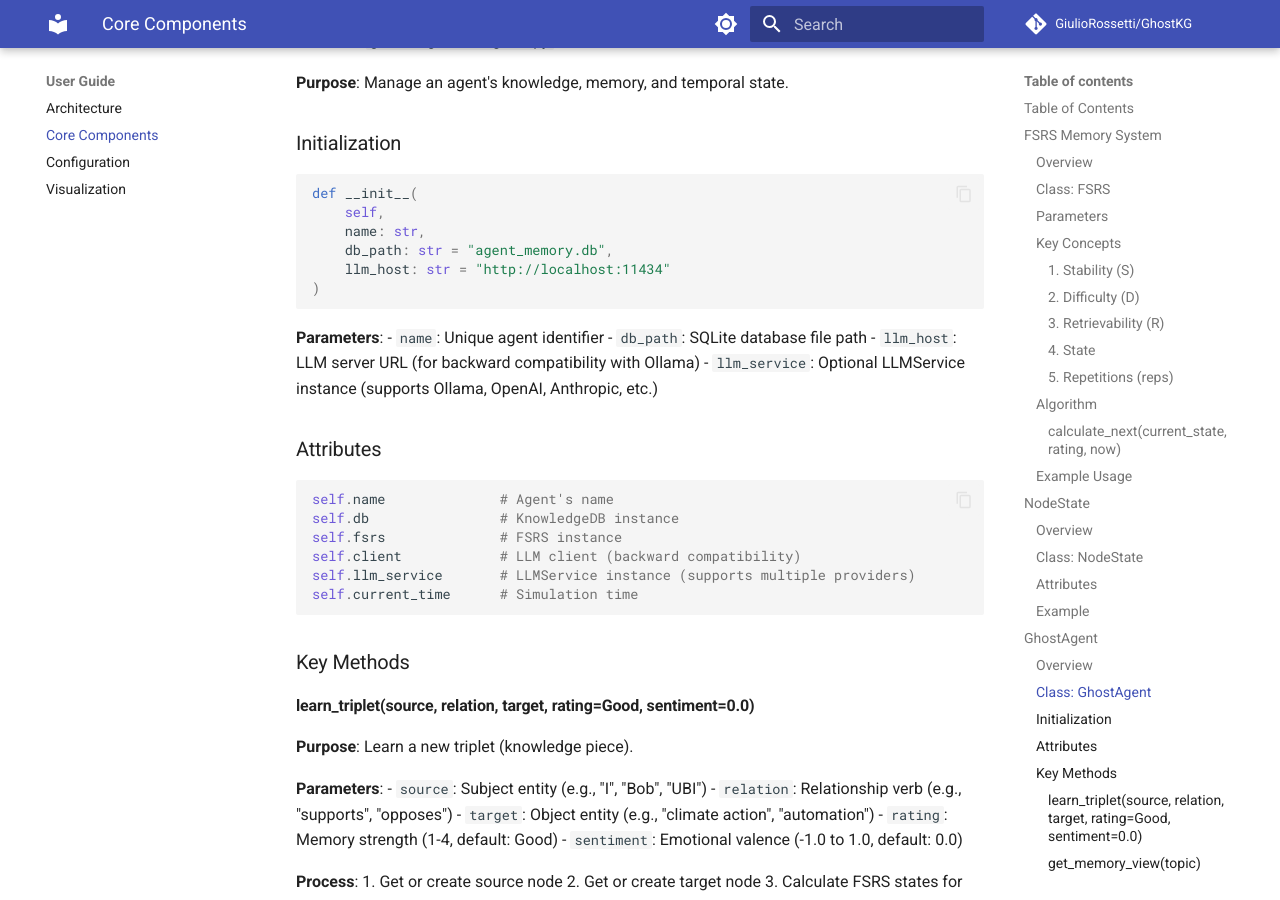
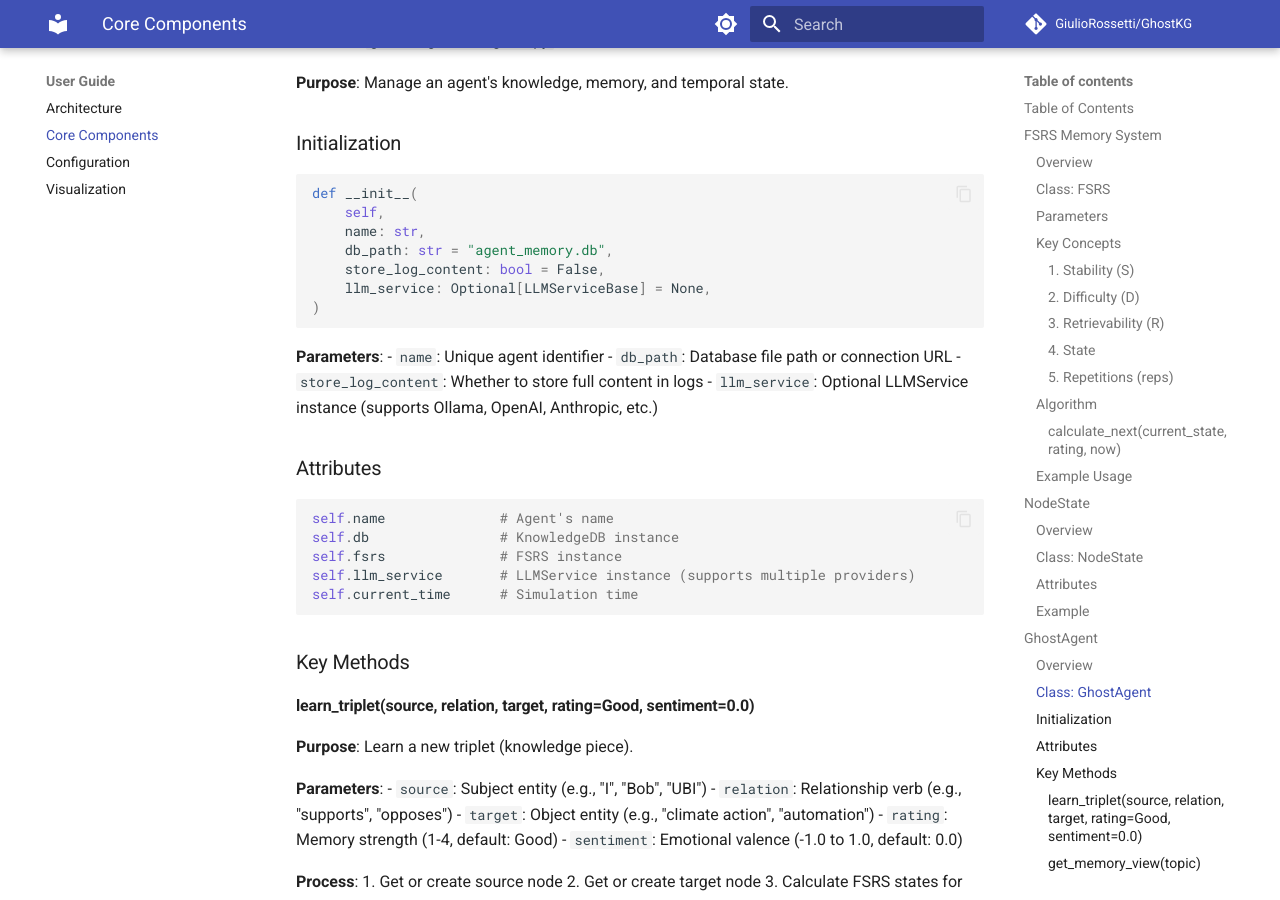
Before and after one commit to GiulioRossetti/GhostKG, an MkDocs documentation site: the page built from docs/CORE_COMPONENTS.md, in a window 1280 px wide and 900 px high, scrolled down 5090 px. Built offline with MkDocs 1.6.1 and Material for MkDocs 9.7.7, drawn with Linux system fonts in a browser that asks for light colours; comment, search, counter and statistics services are not loaded; some of the changed text lies outside the part shown.

Commit message:
Complete: Removed all backward compatibility, updated docs, all 238 tests passing
Co-authored-by: GiulioRossetti <13123607+GiulioRossetti@users.noreply.github.com>

````diff
--- a/docs/CORE_COMPONENTS.md
+++ b/docs/CORE_COMPONENTS.md
@@ -249,14 +249,15 @@ def __init__(
     self,
     name: str,
     db_path: str = "agent_memory.db",
-    llm_host: str = "http://localhost:11434"
+    store_log_content: bool = False,
+    llm_service: Optional[LLMServiceBase] = None,
 )
 ```
 
 **Parameters**:
 - `name`: Unique agent identifier
-- `db_path`: SQLite database file path
-- `llm_host`: LLM server URL (for backward compatibility with Ollama)
+- `db_path`: Database file path or connection URL
+- `store_log_content`: Whether to store full content in logs
 - `llm_service`: Optional LLMService instance (supports Ollama, OpenAI, Anthropic, etc.)
 
 ### Attributes
@@ -265,7 +266,6 @@ def __init__(
 self.name              # Agent's name
 self.db                # KnowledgeDB instance
 self.fsrs              # FSRS instance
-self.client            # LLM client (backward compatibility)
 self.llm_service       # LLMService instance (supports multiple providers)
 self.current_time      # Simulation time
 ```
@@ -664,22 +664,29 @@ def __init__(self, db_path: str = "agent_memory.db")
 
 ### Key Methods
 
-#### create_agent(name, llm_host, llm_service)
+#### create_agent(name, llm_service)
 
 **Purpose**: Create or retrieve an agent.
 
 **Parameters**:
 - `name`: Agent identifier
-- `llm_host`: Optional LLM host URL (for backward compatibility)
 - `llm_service`: Optional LLMService instance (supports multiple providers)
 
 **Returns**: GhostAgent instance
 
 **Example**:
 ```python
+from ghost_kg import AgentManager
+from ghost_kg.llm import get_llm_service
+
 manager = AgentManager("agents.db")
-alice = manager.create_agent("Alice")
-bob = manager.create_agent("Bob")
+
+# Create LLM service (optional, only needed for CognitiveLoop)
+llm = get_llm_service("ollama", "llama3.2")
+
+# Create agents
+alice = manager.create_agent("Alice", llm_service=llm)
+bob = manager.create_agent("Bob", llm_service=llm)
 ```
 
 #### set_agent_time(agent_name, time)
````
Also changed, not shown: 1 other file.
